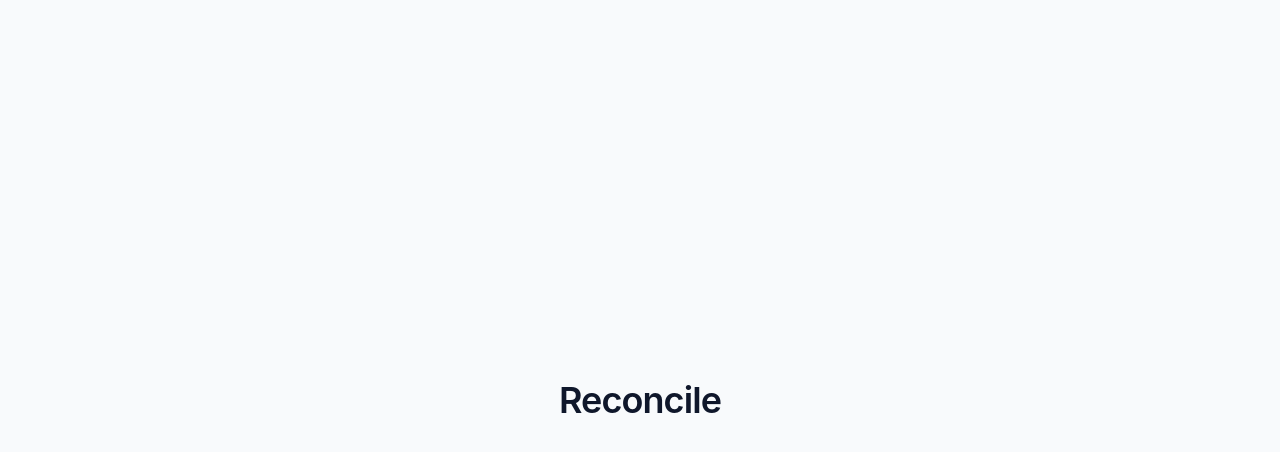
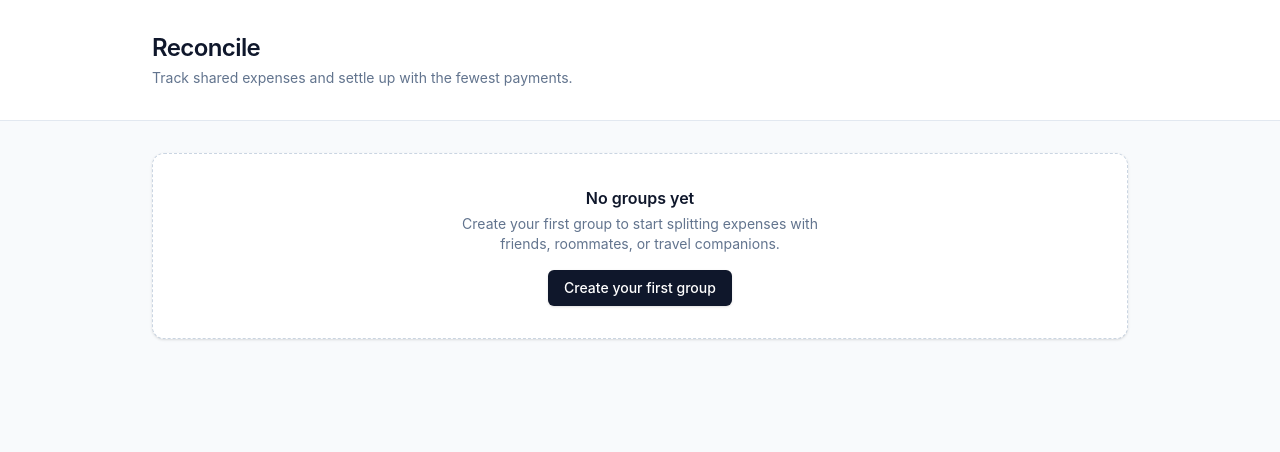
Before and after one commit to C-Nucifora/reconcile-app, a React (Vite) app: page / in a window 1280 px wide. Shown: the top 452 px of the page. Built offline with nearby package versions, Linux system fonts and the light colour scheme; the HTML template or start-up script is replaced by a standard one.

Commit message:
Wire up app layout

```diff
--- a/src/App.tsx
+++ b/src/App.tsx
@@ -1,9 +1,54 @@
-export default function App() {
+import { AppProvider, useApp } from "./state/AppContext";
+import GroupSwitcher from "./components/GroupSwitcher";
+import PeopleManager from "./components/PeopleManager";
+import ExpenseForm from "./components/ExpenseForm";
+import ExpenseList from "./components/ExpenseList";
+import { BalancesPanel } from "./components/BalancesPanel";
+import { SettlePanel } from "./components/SettlePanel";
+
+function Workspace() {
+  const { activeGroup } = useApp();
+
   return (
-    <div className="flex min-h-screen items-center justify-center bg-slate-50">
-      <h1 className="text-4xl font-semibold tracking-tight text-slate-900">
-        Reconcile
-      </h1>
+    <div className="min-h-screen bg-slate-50 text-slate-900">
+      <header className="border-b border-slate-200 bg-white">
+        <div className="mx-auto max-w-5xl px-4 py-8 sm:px-6">
+          <h1 className="text-2xl font-semibold tracking-tight text-slate-900">
+            Reconcile
+          </h1>
+          <p className="mt-1 text-sm text-slate-500">
+            Track shared expenses and settle up with the fewest payments.
+          </p>
+        </div>
+      </header>
+
+      <main className="mx-auto max-w-5xl px-4 py-8 sm:px-6">
+        <div className="mb-8">
+          <GroupSwitcher />
+        </div>
+
+        {activeGroup ? (
+          <div className="grid grid-cols-1 gap-6 lg:grid-cols-5">
+            <div className="space-y-6 lg:col-span-3">
+              <PeopleManager />
+              <ExpenseForm />
+              <ExpenseList />
+            </div>
+            <div className="space-y-6 lg:col-span-2">
+              <BalancesPanel />
+              <SettlePanel />
+            </div>
+          </div>
+        ) : null}
+      </main>
     </div>
   );
 }
+
+export default function App() {
+  return (
+    <AppProvider>
+      <Workspace />
+    </AppProvider>
+  );
+}
```
